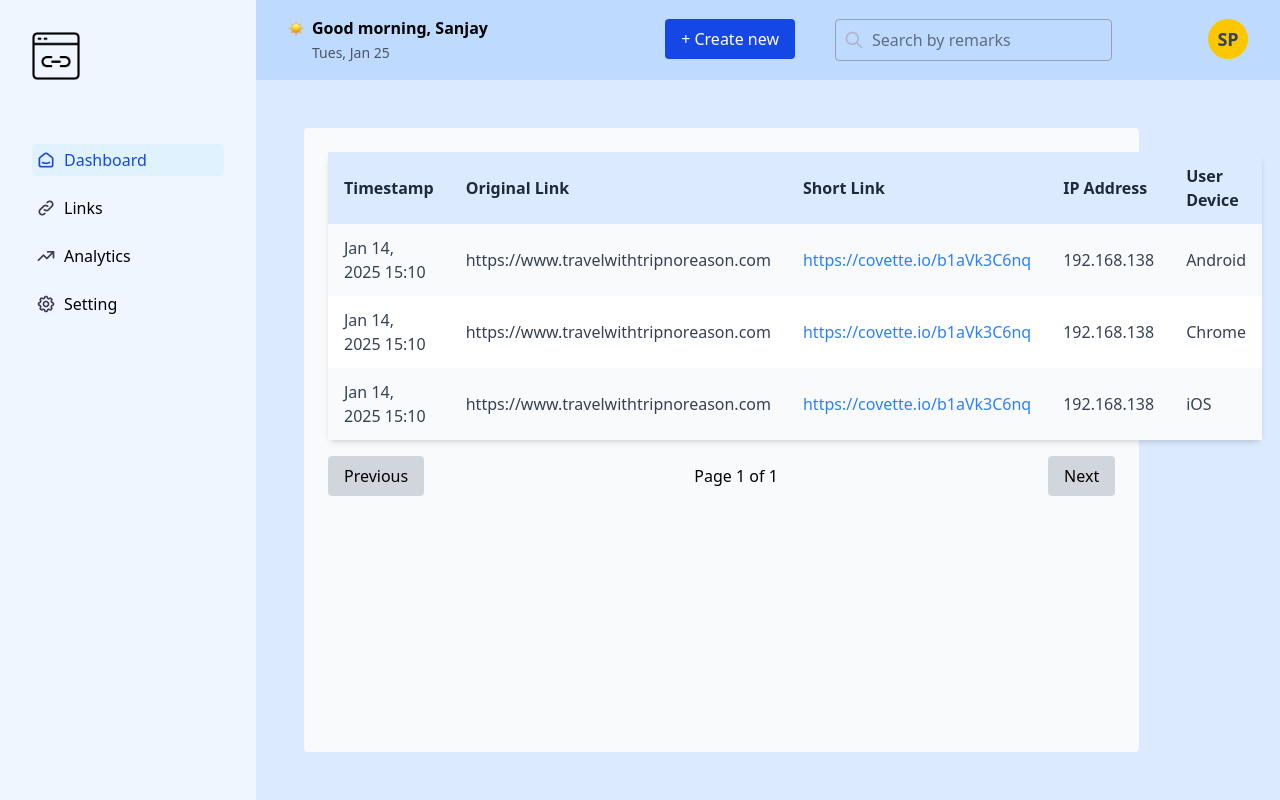
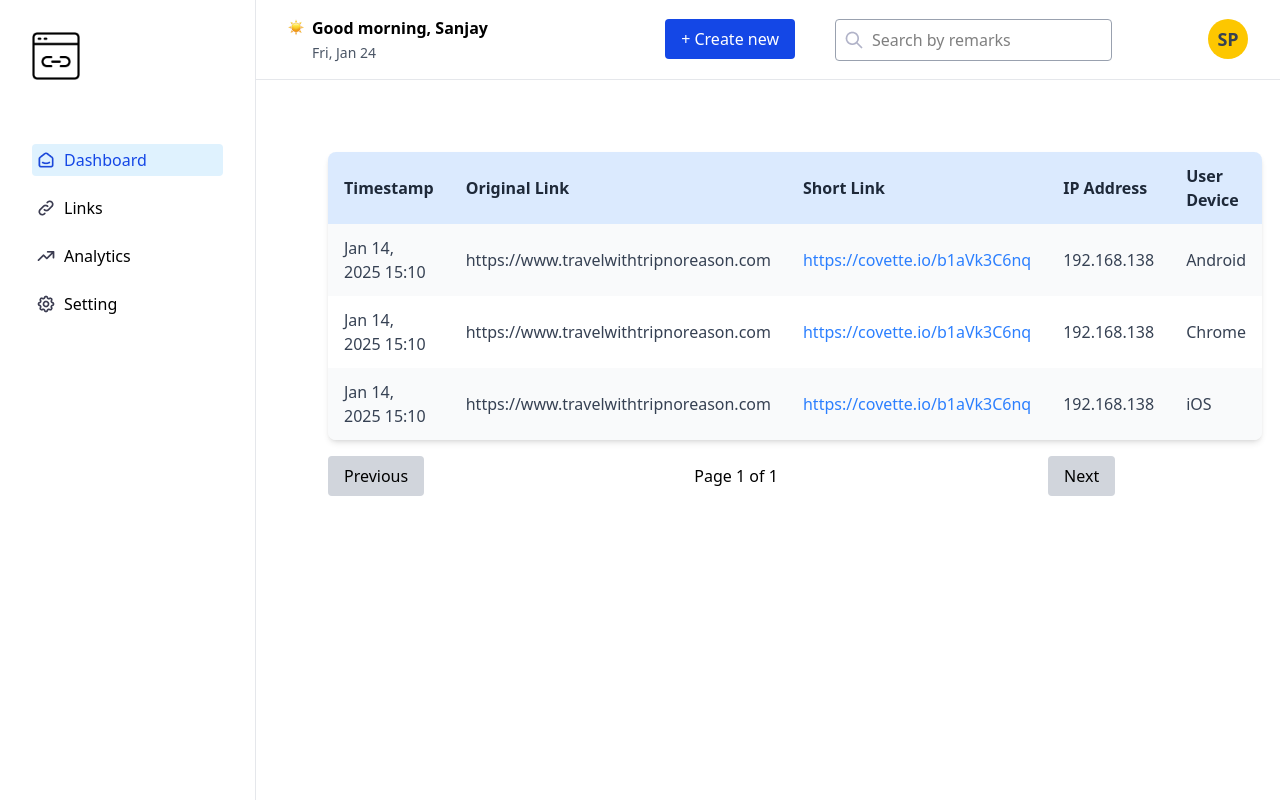
Before and after one commit to sanjaypatel-01/Mini-Link-Management-Platform, a React (Vite) app: page /analytics in a window 1280 px wide. Built offline with nearby package versions, Linux system fonts and the light colour scheme.

Commit message:
Added to show date and greeting accordingly

```diff
--- a/src/Pages/DashboardAnalytics.jsx
+++ b/src/Pages/DashboardAnalytics.jsx
@@ -47,8 +47,8 @@ function DashboardAnalytics() {
 
   return (
     <>
-      <div className="p-6 bg-gray-50 h-full w-9/10 rounded">
-        <table className="w-full table-auto border-collapse bg-white shadow-md rounded-lg">
+      <div className="p-6 h-full w-9/10 rounded">
+        <table className="w-full table-auto border-collapse bg-white shadow-md rounded-lg overflow-hidden">
           <thead>
             <tr className="bg-blue-100 text-left text-gray-800">
               <th className="py-3 px-4">Timestamp</th>
--- a/src/Pages/DashboardLinks.jsx
+++ b/src/Pages/DashboardLinks.jsx
@@ -50,7 +50,7 @@ function DashboardLinks() {
 
   return (
     <>
-      <div className="p-6 bg-gray-50 h-full w-9/10 rounded">
+      <div className="p-6 h-full w-9/10 rounded">
         <table className="w-full table-auto border-collapse bg-white shadow-md rounded-lg overflow-hidden">
           <thead>
             <tr className="bg-blue-100 text-left text-gray-800">
--- a/src/Pages/Layout.jsx
+++ b/src/Pages/Layout.jsx
@@ -1,4 +1,4 @@
-import React from "react";
+import React, { useEffect, useState } from "react";
 import logo from '../assets/logo.png';
 import IconDashboard from '../assets/IconDashboard.png';
 import IconLinks from '../assets/IconLinks.png';
@@ -11,10 +11,36 @@ import Dashboard from "./Dashboard";
 import Routing from "./Routing";
 
 function Layout( {children} ) {
+
+    // To show date and greeting accordingly
+    const [greeting, setGreeting] = useState("");
+    const [currentDate, setCurrentDate] = useState("");
+
+    useEffect(() => {
+        // Get the current time
+        const now = new Date();
+        const hours = now.getHours();
+
+        // Determine the greeting based on the time
+        if (hours < 12) {
+            setGreeting("Good morning");
+        } else if (hours < 18) {
+            setGreeting("Good afternoon");
+        } else {
+            setGreeting("Good evening");
+        }
+
+        // Format the current date
+        const options = { weekday: "short", month: "short", day: "numeric" };
+        setCurrentDate(now.toLocaleDateString("en-US", options));
+    }, []);
+    // Till here, To show date and greeting accordingly
+
+
     return (
-        <div className="w-full h-screen bg-blue-50 flex">
+        <div className="w-full h-screen flex">
 
-            <div className="w-1/5 flex items-start flex-col p-8">
+            <div className="w-1/5 flex items-start flex-col p-8 border-r border-gray-200">
               <div>
                 <img className="w-12" src={logo} alt="" />
               </div>
@@ -53,11 +79,11 @@ function Layout( {children} ) {
             </div>
 
             <div className="w-4/5 flex flex-col">
-                <div className="bg-blue-200 h-1/10 flex items-center justify-between p-8">
+                <div className="h-1/10 flex items-center justify-between p-8 border-b border-gray-200">
                     <div>
                         <div>
-                            <h3 className="font-semibold flex items-center"><span className="mr-2"><img src={IconGM} alt="" /></span>Good morning, Sanjay</h3>
-                            <span className="text-gray-600 text-sm ml-6">Tues, Jan 25</span>
+                            <h3 className="font-semibold flex items-center"><span className="mr-2"><img src={IconGM} alt="" /></span>{greeting}, Sanjay</h3>
+                            <span className="text-gray-600 text-sm ml-6">{currentDate}</span>
                         </div>
                     </div>
                     <div className="flex">
@@ -72,7 +98,7 @@ function Layout( {children} ) {
                     </div>
                 </div>
 
-                <div className="bg-blue-100 h-9/10 p-12 flex flex-col">
+                <div className="h-9/10 p-12 flex flex-col">
                     <Outlet />
                 </div>
 
--- a/src/Pages/Settings.jsx
+++ b/src/Pages/Settings.jsx
@@ -3,7 +3,7 @@ import React from "react";
 function Settings() {
   return (
     <>
-      <div className="bg-blue-100 h-9/10 p-12 flex justify-center">
+      <div className="bg-white h-9/10 p-12 flex justify-center rounded">
         <div className="h-full w-1/3 flex flex-col gap-4 items-start">
           <div className="flex w-full items-center justify-between mt-16">
             <span>Name</span>
```
